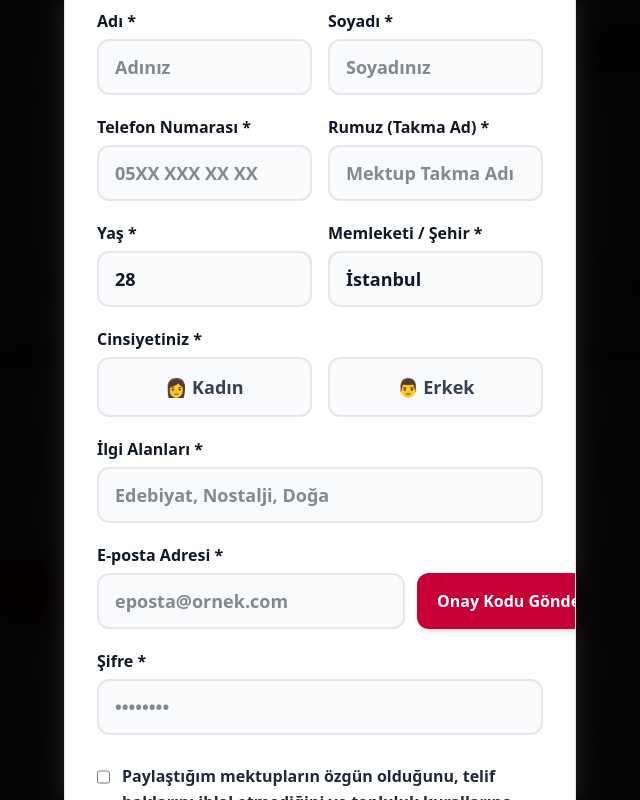
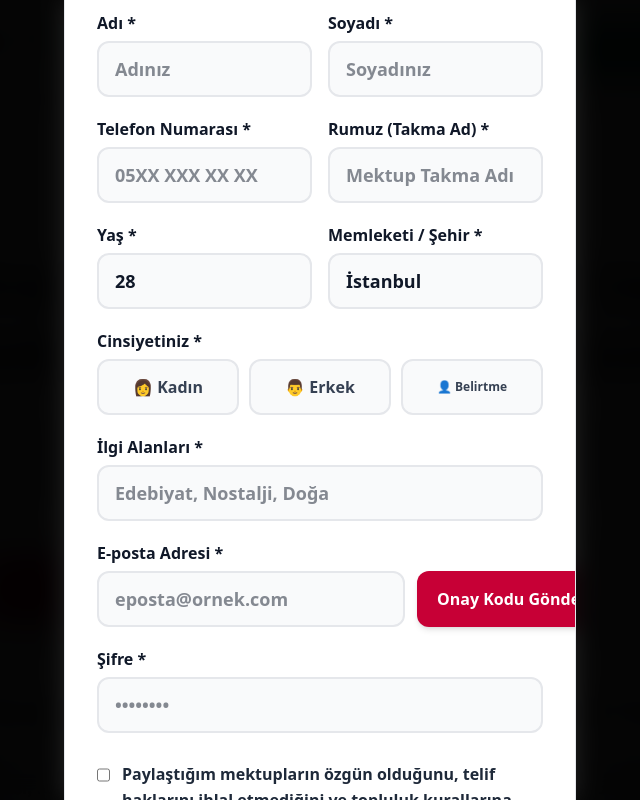
Before and after one commit to tozcane/mektup-arkadasi, a Next.js app: page / in a window 1280 px wide. Both pictures are taken after a click on the button "Giriş Yap / Üye Ol". Shown: the top 800 px of the page, without its empty margins (320-960 px from the left). Built offline with nearby package versions, Linux system fonts and the light colour scheme; a web font is replaced by a local one.

Commit message:
Update gender selection to 3 options (Kadın, Erkek, Belirtmek İstemiyorum)

```diff
--- a/components/dma/AuthModal.tsx
+++ b/components/dma/AuthModal.tsx
@@ -20,7 +20,7 @@ export const AuthModal: React.FC = () => {
   const [interestsStr, setInterestsStr] = useState('');
   const [error, setError] = useState('');
   const [acceptedTerms, setAcceptedTerms] = useState(false);
-  const [gender, setGender] = useState<'Kadın' | 'Erkek' | ''>('');
+  const [gender, setGender] = useState<'Kadın' | 'Erkek' | 'Belirtmek İstemiyorum' | ''>('');
   const [isSubmittedAttempt, setIsSubmittedAttempt] = useState(false);
 
   // Email Verification Step State
@@ -306,14 +306,14 @@ export const AuthModal: React.FC = () => {
                 </div>
               </div>
 
-              {/* Cinsiyet Seçimi (Yeni Hane) */}
+              {/* Cinsiyet Seçimi (Yeni Hane - 3 Seçenek) */}
               <div>
                 <label className="block text-gray-955 font-extrabold mb-1.5 text-base">Cinsiyetiniz *</label>
-                <div className="grid grid-cols-2 gap-4">
+                <div className="grid grid-cols-3 gap-2.5">
                   <button
                     type="button"
                     onClick={() => setGender('Kadın')}
-                    className={`py-3.5 rounded-xl border-2 font-bold text-lg cursor-pointer transition-all flex items-center justify-center gap-2 ${
+                    className={`py-3.5 rounded-xl border-2 font-bold text-[13px] sm:text-base cursor-pointer transition-all flex items-center justify-center gap-1.5 ${
                       gender === 'Kadın'
                         ? 'bg-rose-50 border-rose-700 text-rose-800 ring-2 ring-rose-200'
                         : isSubmittedAttempt && !gender
@@ -326,7 +326,7 @@ export const AuthModal: React.FC = () => {
                   <button
                     type="button"
                     onClick={() => setGender('Erkek')}
-                    className={`py-3.5 rounded-xl border-2 font-bold text-lg cursor-pointer transition-all flex items-center justify-center gap-2 ${
+                    className={`py-3.5 rounded-xl border-2 font-bold text-[13px] sm:text-base cursor-pointer transition-all flex items-center justify-center gap-1.5 ${
                       gender === 'Erkek'
                         ? 'bg-rose-50 border-rose-700 text-rose-800 ring-2 ring-rose-200'
                         : isSubmittedAttempt && !gender
@@ -335,6 +335,19 @@ export const AuthModal: React.FC = () => {
                     }`}
                   >
                     👨 Erkek
+                  </button>
+                  <button
+                    type="button"
+                    onClick={() => setGender('Belirtmek İstemiyorum')}
+                    className={`py-3.5 rounded-xl border-2 font-bold text-[11px] sm:text-xs leading-tight cursor-pointer transition-all flex items-center justify-center gap-1.5 text-center ${
+                      gender === 'Belirtmek İstemiyorum'
+                        ? 'bg-rose-50 border-rose-700 text-rose-800 ring-2 ring-rose-200'
+                        : isSubmittedAttempt && !gender
+                        ? 'border-rose-500 bg-rose-50/20 text-rose-700'
+                        : 'bg-gray-50 border-gray-200 text-gray-700 hover:bg-gray-100'
+                    }`}
+                  >
+                    👤 Belirtme
                   </button>
                 </div>
               </div>
--- a/components/dma/ProfileModal.tsx
+++ b/components/dma/ProfileModal.tsx
@@ -13,7 +13,7 @@ export const ProfileModal: React.FC = () => {
   const [age, setAge] = useState(user.age);
   const [city, setCity] = useState(user.city);
   const [interestsText, setInterestsText] = useState(user.interests.join(', '));
-  const [gender, setGender] = useState<'Kadın' | 'Erkek' | ''>(user.gender || '');
+  const [gender, setGender] = useState<'Kadın' | 'Erkek' | 'Belirtmek İstemiyorum' | ''>(user.gender || '');
   const [savedSuccess, setSavedSuccess] = useState(false);
 
   if (!isProfileModalOpen) return null;
@@ -123,14 +123,14 @@ export const ProfileModal: React.FC = () => {
             </div>
           </div>
 
-          {/* Cinsiyet Seçimi */}
+          {/* Cinsiyet Seçimi (3 Seçenekli) */}
           <div>
             <label className="block text-gray-900 font-bold mb-2 text-base">Cinsiyetim</label>
-            <div className="grid grid-cols-2 gap-4">
+            <div className="grid grid-cols-3 gap-2.5">
               <button
                 type="button"
                 onClick={() => setGender('Kadın')}
-                className={`py-3.5 rounded-xl border-2 font-bold text-base cursor-pointer transition-all flex items-center justify-center gap-2 ${
+                className={`py-3.5 rounded-xl border-2 font-bold text-xs sm:text-sm cursor-pointer transition-all flex items-center justify-center gap-1.5 ${
                   gender === 'Kadın'
                     ? 'bg-rose-50 border-rose-700 text-rose-800 ring-2 ring-rose-200'
                     : 'bg-gray-50 border-gray-200 text-gray-700 hover:bg-gray-100'
@@ -141,13 +141,24 @@ export const ProfileModal: React.FC = () => {
               <button
                 type="button"
                 onClick={() => setGender('Erkek')}
-                className={`py-3.5 rounded-xl border-2 font-bold text-base cursor-pointer transition-all flex items-center justify-center gap-2 ${
+                className={`py-3.5 rounded-xl border-2 font-bold text-xs sm:text-sm cursor-pointer transition-all flex items-center justify-center gap-1.5 ${
                   gender === 'Erkek'
                     ? 'bg-rose-50 border-rose-700 text-rose-800 ring-2 ring-rose-200'
                     : 'bg-gray-50 border-gray-200 text-gray-700 hover:bg-gray-100'
                 }`}
               >
                 👨 Erkek
+              </button>
+              <button
+                type="button"
+                onClick={() => setGender('Belirtmek İstemiyorum')}
+                className={`py-3.5 rounded-xl border-2 font-bold text-[10px] sm:text-xs leading-tight cursor-pointer transition-all flex items-center justify-center gap-1.5 text-center ${
+                  gender === 'Belirtmek İstemiyorum'
+                    ? 'bg-rose-50 border-rose-700 text-rose-800 ring-2 ring-rose-200'
+                    : 'bg-gray-50 border-gray-200 text-gray-700 hover:bg-gray-100'
+                }`}
+              >
+                👤 Belirtme
               </button>
             </div>
           </div>
--- a/context/DMAContext.tsx
+++ b/context/DMAContext.tsx
@@ -26,7 +26,7 @@ interface DMAContextType {
     city: string;
     country: string;
     interests: string[];
-    gender: 'Kadın' | 'Erkek';
+    gender: 'Kadın' | 'Erkek' | 'Belirtmek İstemiyorum';
   }) => void;
   logout: () => void;
 
@@ -196,7 +196,7 @@ export const DMAProvider: React.FC<{ children: React.ReactNode }> = ({ children
     city: string;
     country: string;
     interests: string[];
-    gender: 'Kadın' | 'Erkek';
+    gender: 'Kadın' | 'Erkek' | 'Belirtmek İstemiyorum';
   }) => {
     const cityClean = city ? city.trim() : 'İstanbul';
 
--- a/types/dma.ts
+++ b/types/dma.ts
@@ -32,7 +32,7 @@ export interface PenPalProfile {
   flag: string;
   languages: string[];
   interests: string[];
-  gender?: 'Kadın' | 'Erkek';
+  gender?: 'Kadın' | 'Erkek' | 'Belirtmek İstemiyorum';
   avatarStyle: string; // e.g. color or icon identifier
   lettersExchangedCount: number;
   joinedDate: string;
@@ -79,7 +79,7 @@ export interface UserProfile {
   city: string;
   languages: string[];
   interests: string[];
-  gender?: 'Kadın' | 'Erkek';
+  gender?: 'Kadın' | 'Erkek' | 'Belirtmek İstemiyorum';
   avatarColor: string;
   stampsCollected: string[]; // stamp IDs
 }
```
